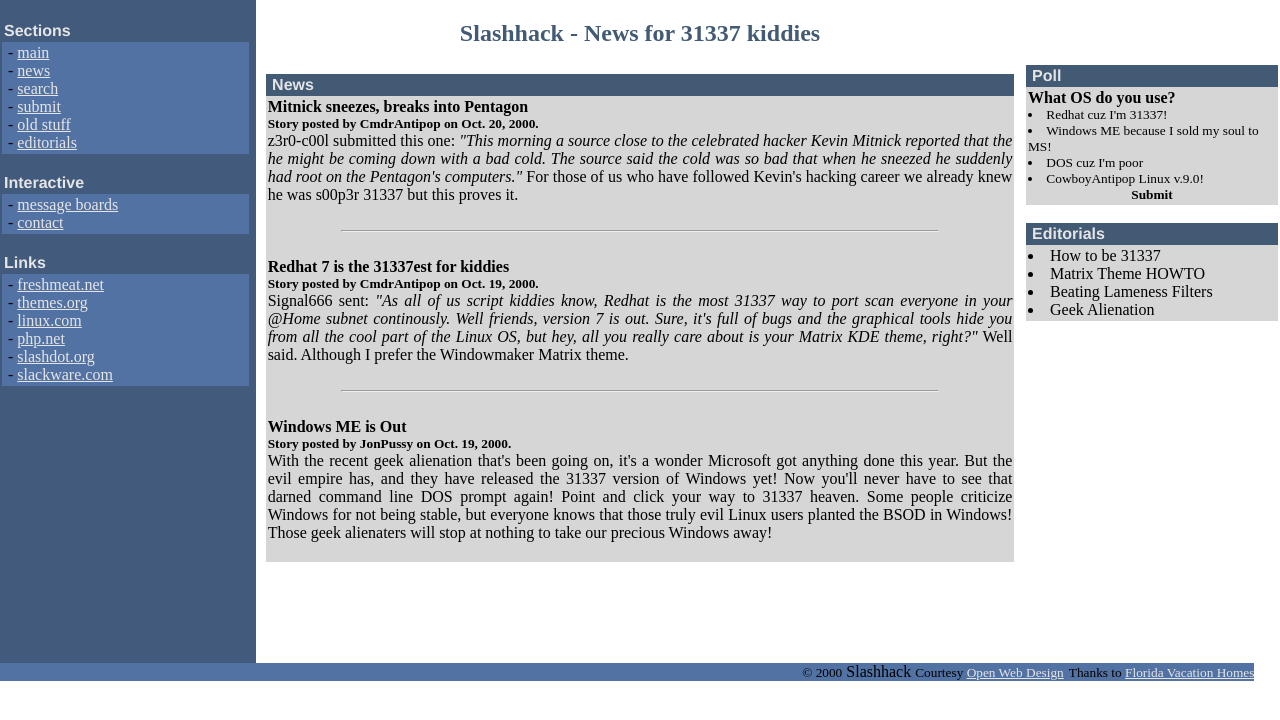
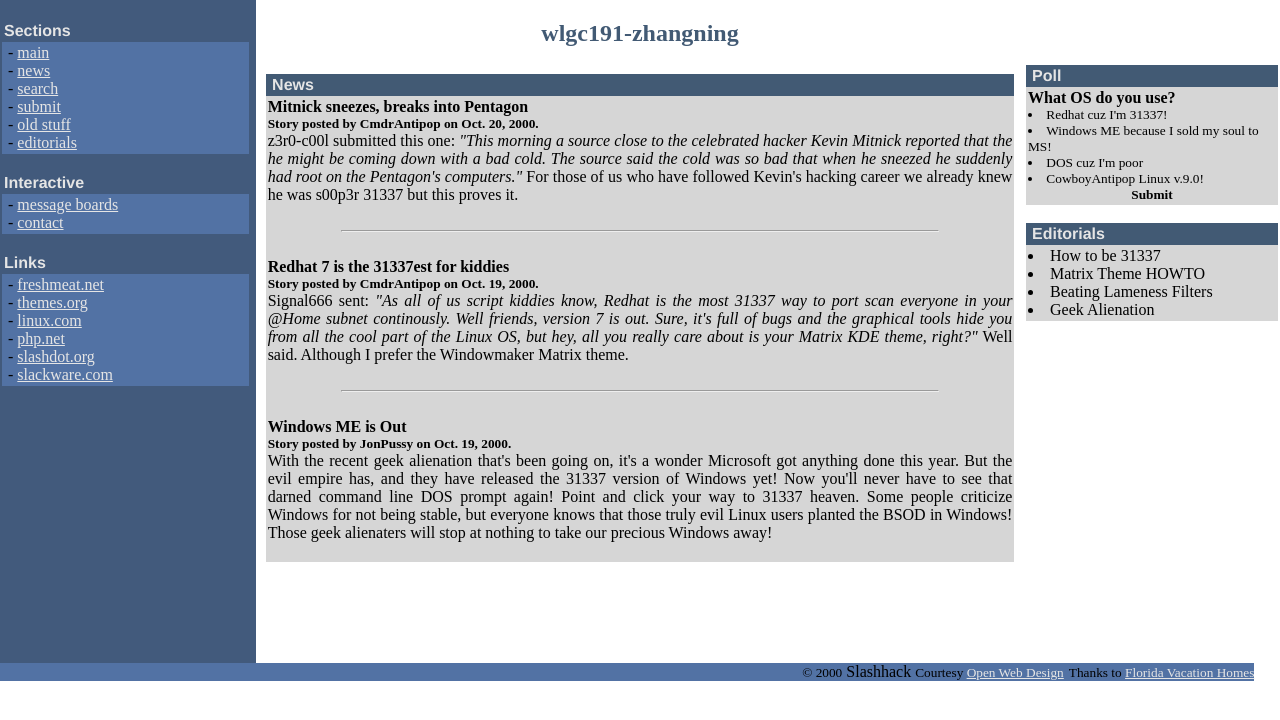
Before and after one commit to zn191/zn19.github.io, a plain HTML site: page index.html in a window 1280 px wide. Drawn offline with Linux system fonts and the light colour scheme.

Commit message:
update index.html

```diff
--- a/index.html
+++ b/index.html
@@ -66,7 +66,7 @@
   <!-- middle content column -->
   <td width=60% valign=top>
   <br>
-  <center><b><font color=#425a74 size=+2>Slashhack - News for 31337 kiddies</b></center>
+  <center><b><font color=#425a74 size=+2>wlgc191-zhangning</b></center>
   <br>
 
   <!-- news box -->
```
